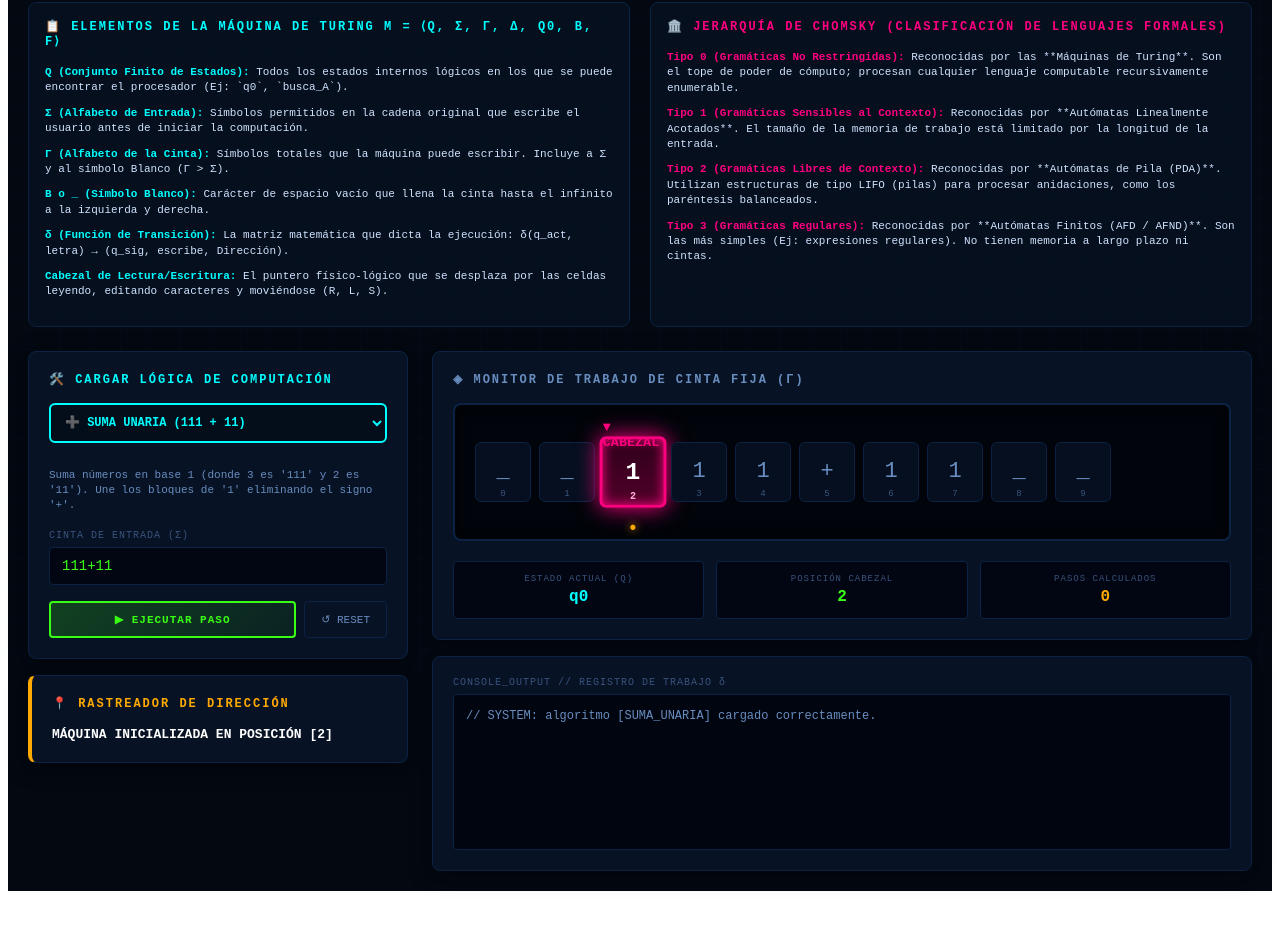
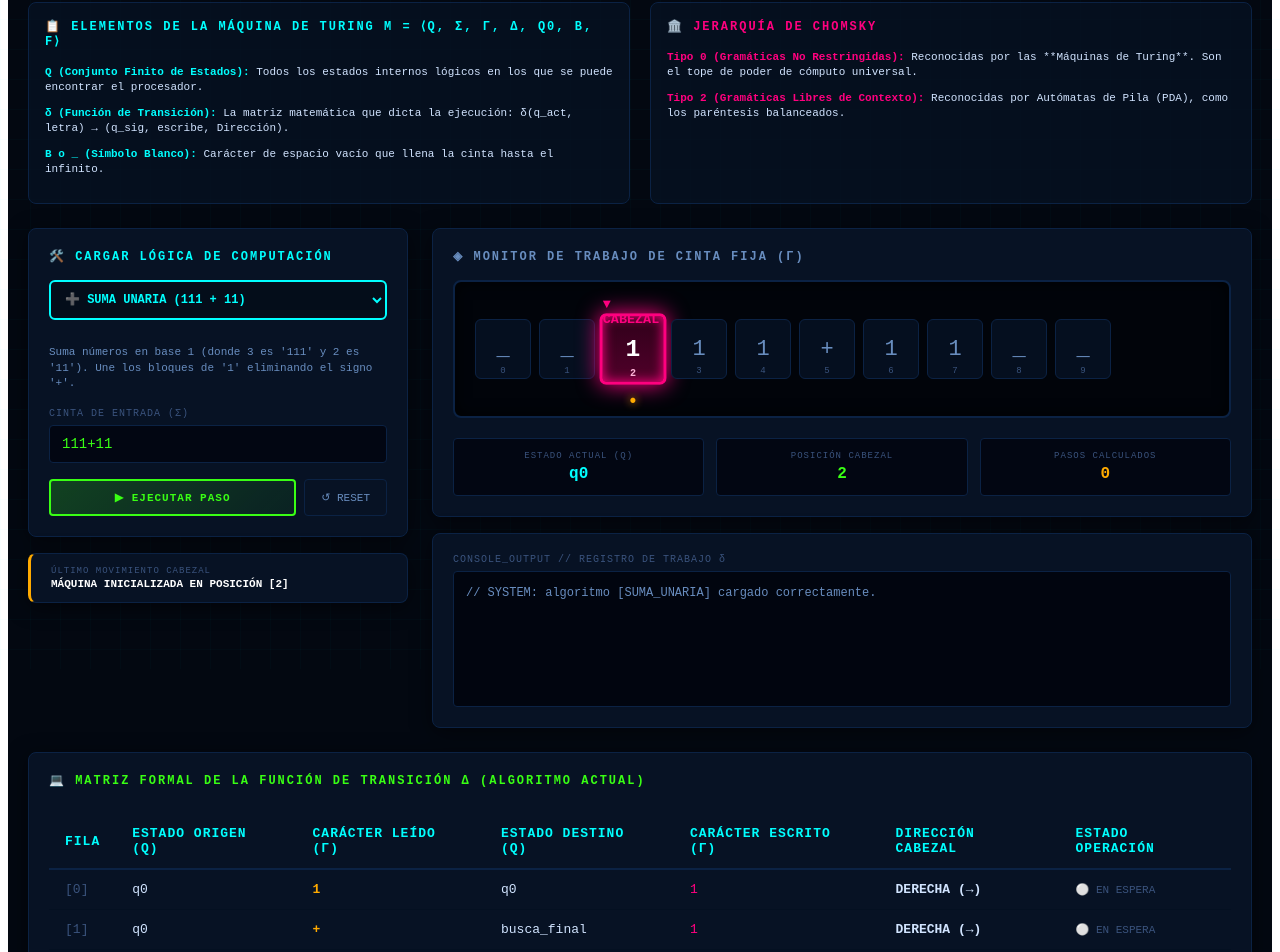
Before and after one commit to jcmc200711/Maquina_De_Turing_Gramaticas_y_Lenguajes, a React (Vite) app in the folder maquina_de_turing_gramaticas/: page / in a window 1280 px wide. Shown: the part 131-1083 px from the top of the page. Before the commit the page ends 1030 px from the top, so only its background shows below. Built offline with nearby package versions, Linux system fonts and the light colour scheme.

Commit message:
agregando la tabla de transiciones

```diff
--- a/maquina_de_turing_gramaticas/src/App.jsx
+++ b/maquina_de_turing_gramaticas/src/App.jsx
@@ -137,7 +137,7 @@ const styles = {
   glossaryTerm: { color: C.neon, fontWeight: '700' },
   chomskyTerm: { color: C.pink, fontWeight: '700' },
 
-  grid: { display: 'grid', gridTemplateColumns: '380px 1fr', gap: '24px' },
+  grid: { display: 'grid', gridTemplateColumns: '380px 1fr', gap: '24px', marginBottom: '24px' },
   card: { background: C.card, border: `1px solid ${C.cardBorder}`, borderRadius: '8px', padding: '20px', position: 'relative', boxShadow: '0 4px 20px rgba(0,0,0,0.5)' },
   sectionTitle: (color = C.neon) => ({ fontSize: '12px', fontWeight: '700', color, letterSpacing: '2px', marginBottom: '16px', textTransform: 'uppercase' }),
   input: { width: '100%', background: '#020612', border: `1px solid ${C.cardBorder}`, borderRadius: '4px', padding: '10px 12px', color: C.green, fontFamily: 'inherit', fontSize: '14px', outline: 'none', boxSizing: 'border-box' },
@@ -160,19 +160,21 @@ const styles = {
   directionIndicator: (dir) => ({
     position: 'absolute', bottom: '-28px', fontSize: '16px', fontWeight: '900',
     color: dir === 'R' ? C.green : dir === 'L' ? C.neon : C.amber,
-    animation: 'bounce 0.6s infinite alternate',
     textShadow: `0 0 8px ${dir === 'R' ? C.green : dir === 'L' ? C.neon : C.amber}`
   }),
 
-  statusBadge: (status) => ({ padding: '6px 16px', borderRadius: '4px', fontSize: '12px', border: `2px solid ${status === 'accepted' ? C.green : status === 'rejected' ? C.pink : C.neon}`, color: status === 'accepted' ? C.green : status === 'rejected' ? C.pink : C.neon, fontWeight: '800', textShadow: `0 0 5px ${status==='accepted'?C.green:C.pink}` })
+  statusBadge: (status) => ({ padding: '6px 16px', borderRadius: '4px', fontSize: '12px', border: `2px solid ${status === 'accepted' ? C.green : status === 'rejected' ? C.pink : C.neon}`, color: status === 'accepted' ? C.green : status === 'rejected' ? C.pink : C.neon, fontWeight: '800', textShadow: `0 0 5px ${status==='accepted'?C.green:C.pink}` }),
+
+  // Tabla Formal Estilo Grande
+  table: { width: '100%', borderCollapse: 'collapse', textAlign: 'left', fontSize: '13px', marginTop: '10px' },
+  th: { borderBottom: `2px solid ${C.cardBorder}`, padding: '12px 16px', color: C.neon, fontWeight: '700', textTransform: 'uppercase', letterSpacing: '1px' },
+  td: { padding: '12px 16px', borderBottom: `1px solid #041021`, fontFamily: 'monospace' }
 };
 
 export default function App() {
-  // 1. ESTADOS INICIALIZADOS DIRECTAMENTE (Ya no dependemos de un useEffect para rellenarlos)
   const [algoritmoActual, setAlgoritmoActual] = useState('suma_unaria');
   const [tapeInput, setTapeInput] = useState(ALGORITMOS.suma_unaria.inputPorDefecto);
 
-  // Inicializamos la cinta directamente con los '_' y el input cortado
   const [tape, setTape] = useState(() => {
     const t = ALGORITMOS.suma_unaria.inputPorDefecto.split('');
     return ['_', '_', ...(t.length ? t : ['_']), '_', '_'];
@@ -185,8 +187,8 @@ export default function App() {
   const [stepCount, setStepCount] = useState(0);
   const [logs, setLogs] = useState([`// SYSTEM: algoritmo [SUMA_UNARIA] cargado correctamente.`]);
   const [lastMove, setLastMove] = useState({ dir: 'S', text: 'MÁQUINA INICIALIZADA EN POSICIÓN [2]' });
+  const [activeRuleIdx, setActiveRuleIdx] = useState(-1); // Rastrea cuál regla de la tabla se está aplicando justo ahora
 
-  // 2. FUNCIÓN DE RE-INICIALIZACIÓN (Solo se llamará de forma reactiva en eventos de usuario)
   const initMachine = useCallback((inputOpcional, transicionesOpcionales, idAlgoOpcional) => {
     const cadenaALeer = inputOpcional !== undefined ? inputOpcional : tapeInput;
     const listaTransiciones = transicionesOpcionales !== undefined ? transicionesOpcionales : transitions;
@@ -200,28 +202,30 @@ export default function App() {
     setCurrentState(estadoInicial);
     setStatus('idle');
     setStepCount(0);
+    setActiveRuleIdx(-1);
     setLastMove({ dir: 'S', text: 'MÁQUINA INICIALIZADA EN POSICIÓN [2]' });
     setLogs([`// SYSTEM: algoritmo [${nombreAlgoritmo.toUpperCase()}] cargado correctamente.`]);
   }, [tapeInput, transitions, algoritmoActual]);
-
-  // Se ejecuta limpiamente una sola vez al montar la aplicación
-
 
   const stepExecution = () => {
     if (status === 'accepted' || status === 'rejected') return;
     const currentChar = tape[headPosition] || '_';
 
-    let rule = transitions.find(t => t.currentState === currentState && t.readChar === currentChar);
-    if (!rule) {
-      rule = transitions.find(t => t.currentState === currentState && t.readChar === '*');
+    let ruleIdx = transitions.findIndex(t => t.currentState === currentState && t.readChar === currentChar);
+    if (ruleIdx === -1) {
+      ruleIdx = transitions.findIndex(t => t.currentState === currentState && t.readChar === '*');
     }
 
-    if (!rule) {
+    if (ruleIdx === -1) {
       setStatus('rejected');
+      setActiveRuleIdx(-1);
       setLastMove({ dir: 'S', text: '🛑 ERROR: SIN TRANSICIÓN' });
       setLogs(p => [`// ERR: Detención abrupta. Sin transiciones para δ(${currentState}, '${currentChar}')`, ...p]);
       return;
     }
+
+    const rule = transitions[ruleIdx];
+    setActiveRuleIdx(ruleIdx); // Encendemos la fila correspondiente en la tabla grande
 
     const newTape = [...tape];
     const charAQuedar = rule.writeChar === '*' ? currentChar : rule.writeChar;
@@ -274,43 +278,28 @@ export default function App() {
             <div style={styles.glossaryCard}>
               <div style={styles.sectionTitle(C.neon)}>📋 ELEMENTOS DE LA MÁQUINA DE TURING M = ⟨Q, Σ, Γ, δ, q0, B, F⟩</div>
               <div style={styles.glossaryItem}>
-                <span style={styles.glossaryTerm}>Q (Conjunto Finito de Estados):</span> Todos los estados internos lógicos en los que se puede encontrar el procesador (Ej: `q0`, `busca_A`).
-              </div>
-              <div style={styles.glossaryItem}>
-                <span style={styles.glossaryTerm}>Σ (Alfabeto de Entrada):</span> Símbolos permitidos en la cadena original que escribe el usuario antes de iniciar la computación.
-              </div>
-              <div style={styles.glossaryItem}>
-                <span style={styles.glossaryTerm}>Γ (Alfabeto de la Cinta):</span> Símbolos totales que la máquina puede escribir. Incluye a Σ y al símbolo Blanco (Γ &gt; Σ).
-              </div>
-              <div style={styles.glossaryItem}>
-                <span style={styles.glossaryTerm}>B o _ (Símbolo Blanco):</span> Carácter de espacio vacío que llena la cinta hasta el infinito a la izquierda y derecha.
+                <span style={styles.glossaryTerm}>Q (Conjunto Finito de Estados):</span> Todos los estados internos lógicos en los que se puede encontrar el procesador.
               </div>
               <div style={styles.glossaryItem}>
                 <span style={styles.glossaryTerm}>δ (Función de Transición):</span> La matriz matemática que dicta la ejecución: δ(q_act, letra) → (q_sig, escribe, Dirección).
               </div>
               <div style={styles.glossaryItem}>
-                <span style={styles.glossaryTerm}>Cabezal de Lectura/Escritura:</span> El puntero físico-lógico que se desplaza por las celdas leyendo, editando caracteres y moviéndose (R, L, S).
+                <span style={styles.glossaryTerm}>B o _ (Símbolo Blanco):</span> Carácter de espacio vacío que llena la cinta hasta el infinito.
               </div>
             </div>
 
             <div style={styles.glossaryCard}>
-              <div style={styles.sectionTitle(C.pink)}>🏛️ JERARQUÍA DE CHOMSKY (Clasificación de Lenguajes Formales)</div>
+              <div style={styles.sectionTitle(C.pink)}>🏛️ JERARQUÍA DE CHOMSKY</div>
               <div style={styles.glossaryItem}>
-                <span style={styles.chomskyTerm}>Tipo 0 (Gramáticas No Restringidas):</span> Reconocidas por las **Máquinas de Turing**. Son el tope de poder de cómputo; procesan cualquier lenguaje computable recursivamente enumerable.
+                <span style={styles.chomskyTerm}>Tipo 0 (Gramáticas No Restringidas):</span> Reconocidas por las **Máquinas de Turing**. Son el tope de poder de cómputo universal.
               </div>
               <div style={styles.glossaryItem}>
-                <span style={styles.chomskyTerm}>Tipo 1 (Gramáticas Sensibles al Contexto):</span> Reconocidas por **Autómatas Linealmente Acotados**. El tamaño de la memoria de trabajo está limitado por la longitud de la entrada.
-              </div>
-              <div style={styles.glossaryItem}>
-                <span style={styles.chomskyTerm}>Tipo 2 (Gramáticas Libres de Contexto):</span> Reconocidas por **Autómatas de Pila (PDA)**. Utilizan estructuras de tipo LIFO (pilas) para procesar anidaciones, como los paréntesis balanceados.
-              </div>
-              <div style={styles.glossaryItem}>
-                <span style={styles.chomskyTerm}>Tipo 3 (Gramáticas Regulares):</span> Reconocidas por **Autómatas Finitos (AFD / AFND)**. Son las más simples (Ej: expresiones regulares). No tienen memoria a largo plazo ni cintas.
+                <span style={styles.chomskyTerm}>Tipo 2 (Gramáticas Libres de Contexto):</span> Reconocidas por Autómatas de Pila (PDA), como los paréntesis balanceados.
               </div>
             </div>
           </div>
 
-          {/* INTERFAZ PRINCIPAL DE TRABAJO */}
+          {/* INTERFAZ PRINCIPAL EN DOS COLUMNAS */}
           <div style={styles.grid}>
 
             {/* PANEL IZQUIERDO DE CONTROL */}
@@ -354,14 +343,14 @@ export default function App() {
                 </div>
               </div>
 
-              {/* RECUADRO DE MOVIMIENTO REALZADO */}
-              <div style={{...styles.card, borderLeft: `4px solid ${C.amber}`}}>
-                <div style={styles.sectionTitle(C.amber)}>📍 RASTREADOR DE DIRECCIÓN</div>
-                <div style={{fontSize: '13px', fontWeight: 'bold', color: '#fff'}}>{lastMove.text}</div>
+              {/* MINI RASTREADOR REUBICADO */}
+              <div style={{...styles.card, padding: '12px 20px', borderLeft: `3px solid ${C.amber}`}}>
+                <div style={{fontSize: '9px', color: C.textDim, letterSpacing: '1px'}}>ÚLTIMO MOVIMIENTO CABEZAL</div>
+                <div style={{fontSize: '11px', fontWeight: 'bold', color: '#fff', marginTop: '2px'}}>{lastMove.text}</div>
               </div>
             </div>
 
-            {/* PANEL DERECHO: CINTA HIGH CONTRAST Y ESTADOS */}
+            {/* PANEL DERECHO: MONITOR DE CINTA Y CONSOLA */}
             <div style={{ display: 'flex', flexDirection: 'column', gap: '16px' }}>
               <div style={styles.card}>
                 <div style={styles.sectionTitle(C.textMid)}>◈ MONITOR DE TRABAJO DE CINTA FIJA (Γ)</div>
@@ -402,11 +391,57 @@ export default function App() {
               {/* LOGS / CONSOLA */}
               <div style={styles.card}>
                 <div style={{ fontSize: '10px', color: C.textDim, marginBottom: '6px', letterSpacing: '1px' }}>CONSOLE_OUTPUT // REGISTRO DE TRABAJO δ</div>
-                <div style={{ background: '#01050f', padding: '12px', height: '130px', overflowY: 'auto', fontSize: '12px', borderRadius: '4px', border: `1px solid ${C.cardBorder}` }}>
+                <div style={{ background: '#01050f', padding: '12px', height: '110px', overflowY: 'auto', fontSize: '12px', borderRadius: '4px', border: `1px solid ${C.cardBorder}` }}>
                   {logs.map((l, idx) => <div key={idx} style={{ padding: '2px 0', color: l.includes('COMPLETADA')? C.green : l.includes('ERR')? C.pink : C.textMid, fontFamily: 'monospace' }}>{l}</div>)}
                 </div>
               </div>
+            </div>
+          </div>
 
+          {/* NUEVO PANEL EXTENDIDO GIGANTE: TABLA DE TRANSICIONES FORMAL (δ) */}
+          <div style={styles.card}>
+            <div style={styles.sectionTitle(C.green)}>💻 MATRIZ FORMAL DE LA FUNCIÓN DE TRANSICIÓN δ (ALGORITMO ACTUAL)</div>
+            <div style={{ overflowX: 'auto' }}>
+              <table style={styles.table}>
+                <thead>
+                  <tr>
+                    <th style={styles.th}>Fila</th>
+                    <th style={styles.th}>Estado Origen (Q)</th>
+                    <th style={styles.th}>Carácter Leído (Γ)</th>
+                    <th style={styles.th}>Estado Destino (Q)</th>
+                    <th style={styles.th}>Carácter Escrito (Γ)</th>
+                    <th style={styles.th}>Dirección Cabezal</th>
+                    <th style={styles.th}>Estado Operación</th>
+                  </tr>
+                </thead>
+                <tbody>
+                  {transitions.map((t, idx) => {
+                    const isRowActive = idx === activeRuleIdx;
+                    return (
+                      <tr
+                        key={idx}
+                        style={{
+                          background: isRowActive ? `${C.green}15` : 'transparent',
+                          transition: 'background 0.2s ease',
+                          color: isRowActive ? C.green : C.text
+                        }}
+                      >
+                        <td style={{...styles.td, color: isRowActive ? C.green : C.textDim}}>[{idx}]</td>
+                        <td style={{...styles.td, fontWeight: isRowActive ? '900' : '400'}}>{t.currentState}</td>
+                        <td style={{...styles.td, color: isRowActive ? C.green : C.amber, fontWeight: 'bold'}}>{t.readChar === '_' ? 'B (Blanco)' : t.readChar}</td>
+                        <td style={{...styles.td}}>{t.nextState}</td>
+                        <td style={{...styles.td, color: isRowActive ? C.green : C.pink}}>{t.writeChar === '_' ? 'B (Blanco)' : t.writeChar === '*' ? 'Mismo' : t.writeChar}</td>
+                        <td style={{...styles.td, fontWeight: 'bold'}}>
+                          {t.direction === 'R' ? 'DERECHA (→)' : t.direction === 'L' ? 'IZQUIERDA (←)' : 'STAY (•)'}
+                        </td>
+                        <td style={{...styles.td, fontSize: '11px', color: isRowActive ? C.green : C.textDim}}>
+                          {isRowActive ? '⚡ EJECUTANDO' : '⚪ EN ESPERA'}
+                        </td>
+                      </tr>
+                    );
+                  })}
+                </tbody>
+              </table>
             </div>
           </div>
 
@@ -420,28 +455,22 @@ export default function App() {
           to { transform: translateY(4px); }
         }
 
-        /* 1. Estilo para navegadores basados en Chromium (Chrome, Edge, Brave, Opera) */
         ::-webkit-scrollbar {
-          width: 6px;               /* Ancho de la barra vertical */
-          height: 6px;              /* Alto de la barra horizontal */
+          width: 6px;
+          height: 6px;
         }
-
         ::-webkit-scrollbar-track {
-          background: #01040a;      /* Fondo de la barra igual al contenedor oscuro */
+          background: #01040a;
           border-radius: 4px;
         }
-
         ::-webkit-scrollbar-thumb {
-          background: #00ffff33;    /* Barra color azul neón transparente */
-          border: 1px solid #00ffff;/* Borde neón brillante */
+          background: #00ffff33;
+          border: 1px solid #00ffff;
           border-radius: 4px;
         }
-
         ::-webkit-scrollbar-thumb:hover {
-          background: #00ffff66;    /* Brilla más al pasar el mouse por encima */
+          background: #00ffff66;
         }
-
-        /* 2. Estilo estándar para Firefox */
         * {
           scrollbar-width: thin;
           scrollbar-color: #00ffff33 #01040a;
```
